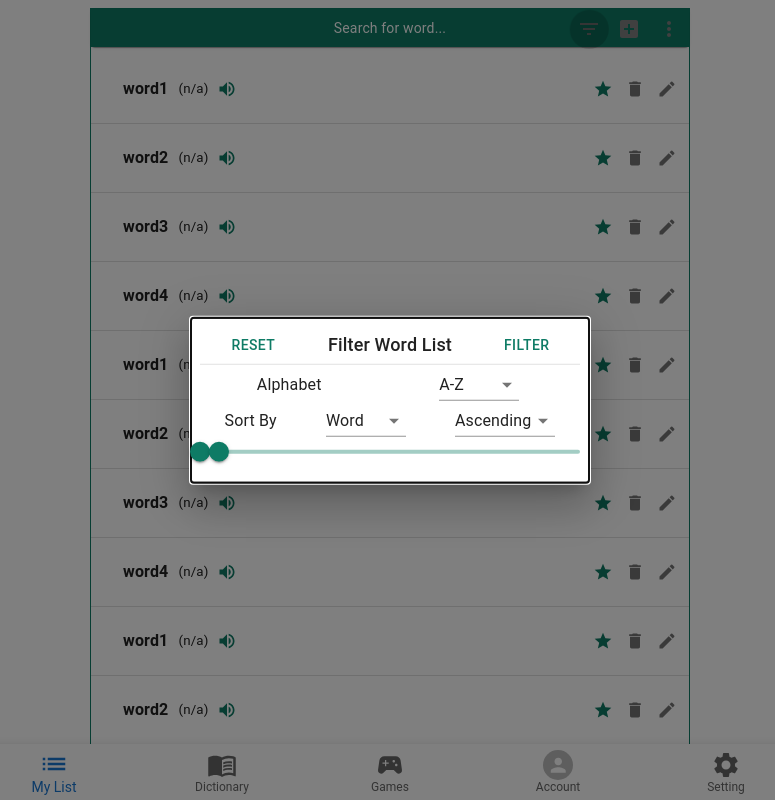
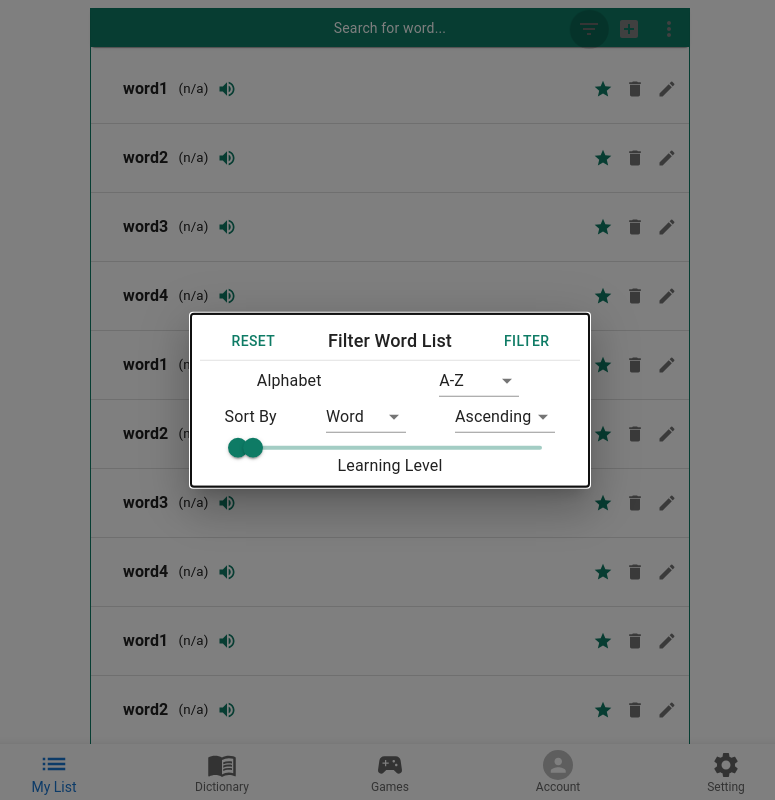
Before and after one commit to mamun-mahmood/Scratch, a React (Create React App) app: page / in a window 1280 px wide. Shown: the top 800 px of the page, without its empty margins (250-1025 px from the left). Built offline with nearby package versions, Linux system fonts and the light colour scheme.

Commit message:
added filter modal

```diff
--- a/src/Components/Filter.js
+++ b/src/Components/Filter.js
@@ -166,7 +166,7 @@ export default function BasicModal() {
           </div>
           {/* range slider */}
           <Slider
-          sx={{color: '#0e7b65'}}
+          sx={{color: '#0e7b65', width: '80%', ml: "10%"}}
             getAriaLabel={() => 'Minimum distance'}
             value={value1}
             onChange={handleChange1}
@@ -174,6 +174,7 @@ export default function BasicModal() {
             getAriaValueText={valuetext}
             disableSwap
           />
+          <Typography sx={{textAlign: 'center', mt:-2}}>Learning Level</Typography>
         </Box>
       </Modal>
     </>
```
